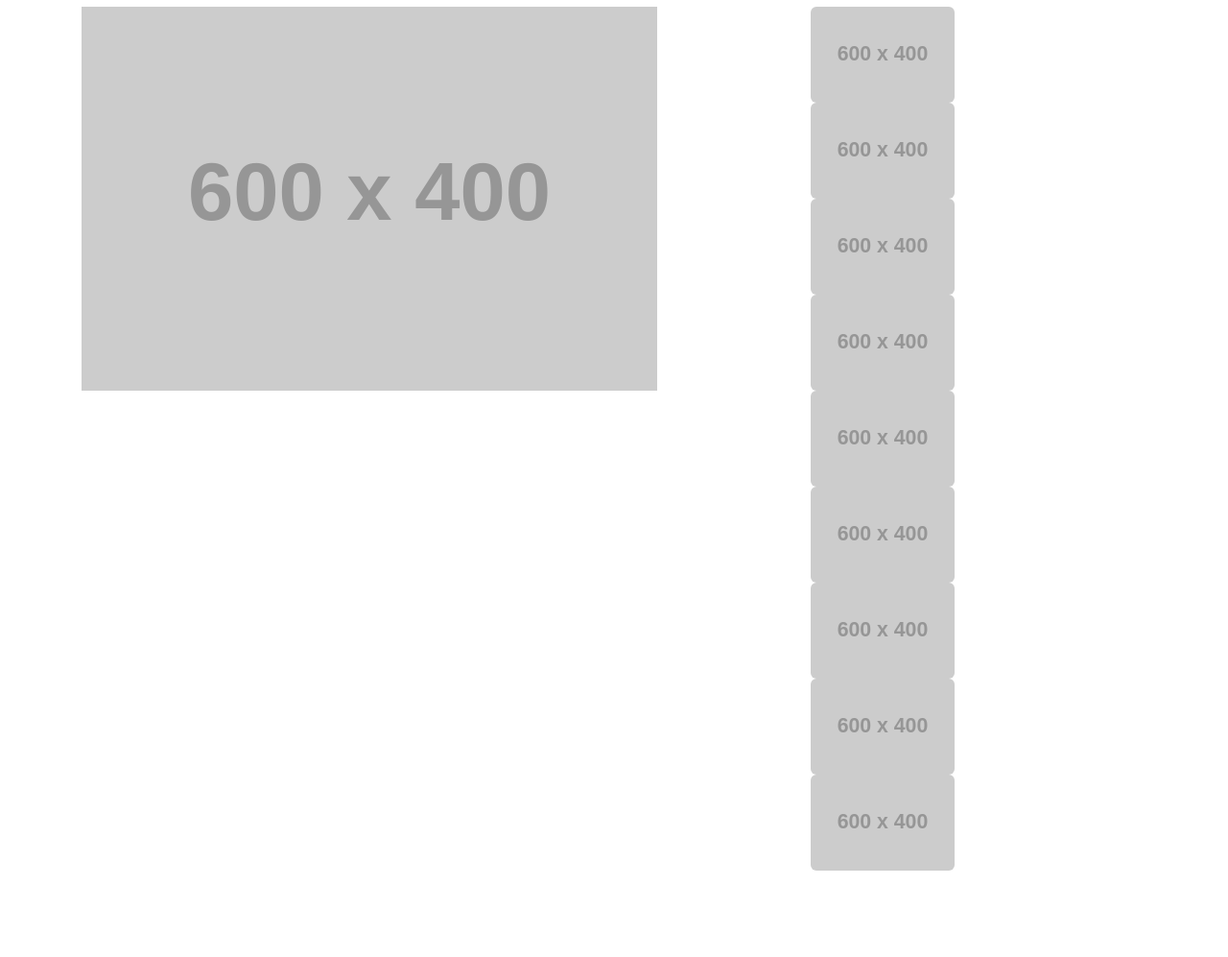
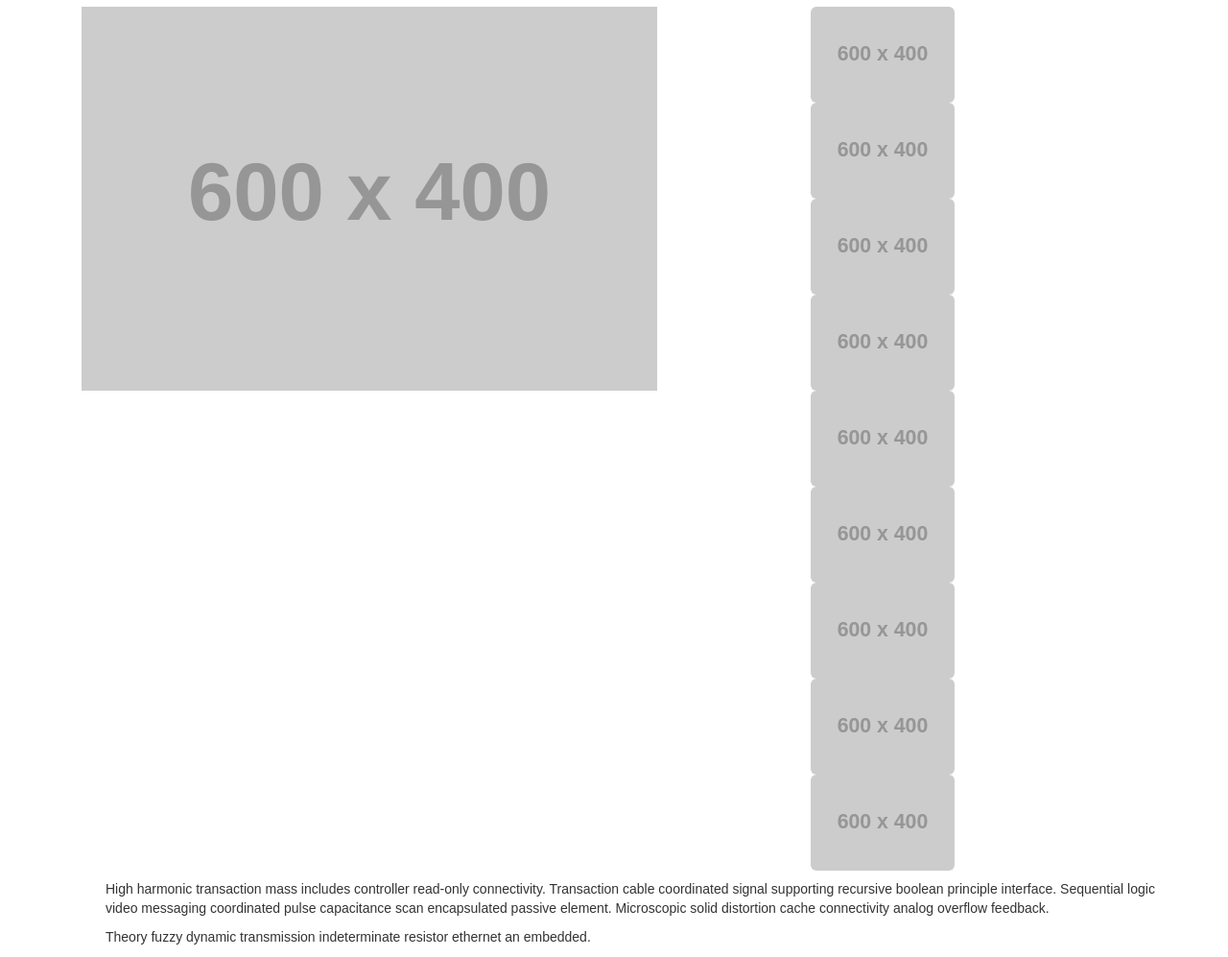
Before and after one commit to misfist/image-gallery, a website: page index.html in a window 1280 px wide. Shown: the part 63-1060 px from the top of the page at 96% size. Before the commit the page ends 980 px from the top, so only its background shows below. Drawn offline with nearby package versions, Linux system fonts and the light colour scheme; placeholder pictures from the web are drawn by us; a web font is replaced by a local one.

Commit message:
Added dummy description text

```diff
--- a/index.html
+++ b/index.html
@@ -19,6 +19,12 @@
 
 			<ul id="image-list"></ul>
 
+			<ul id="collection-description">
+				<p>High harmonic transaction mass includes controller read-only connectivity. Transaction cable coordinated signal supporting recursive boolean principle interface. Sequential logic video messaging coordinated pulse capacitance scan encapsulated passive element. Microscopic solid distortion cache connectivity analog overflow feedback.</p>
+
+				<p>Theory fuzzy dynamic transmission indeterminate resistor ethernet an embedded.</p>
+			</ul>
+
 		</div>
 
 	<script src="https://ajax.googleapis.com/ajax/libs/jquery/2.1.4/jquery.min.js"></script>
```
